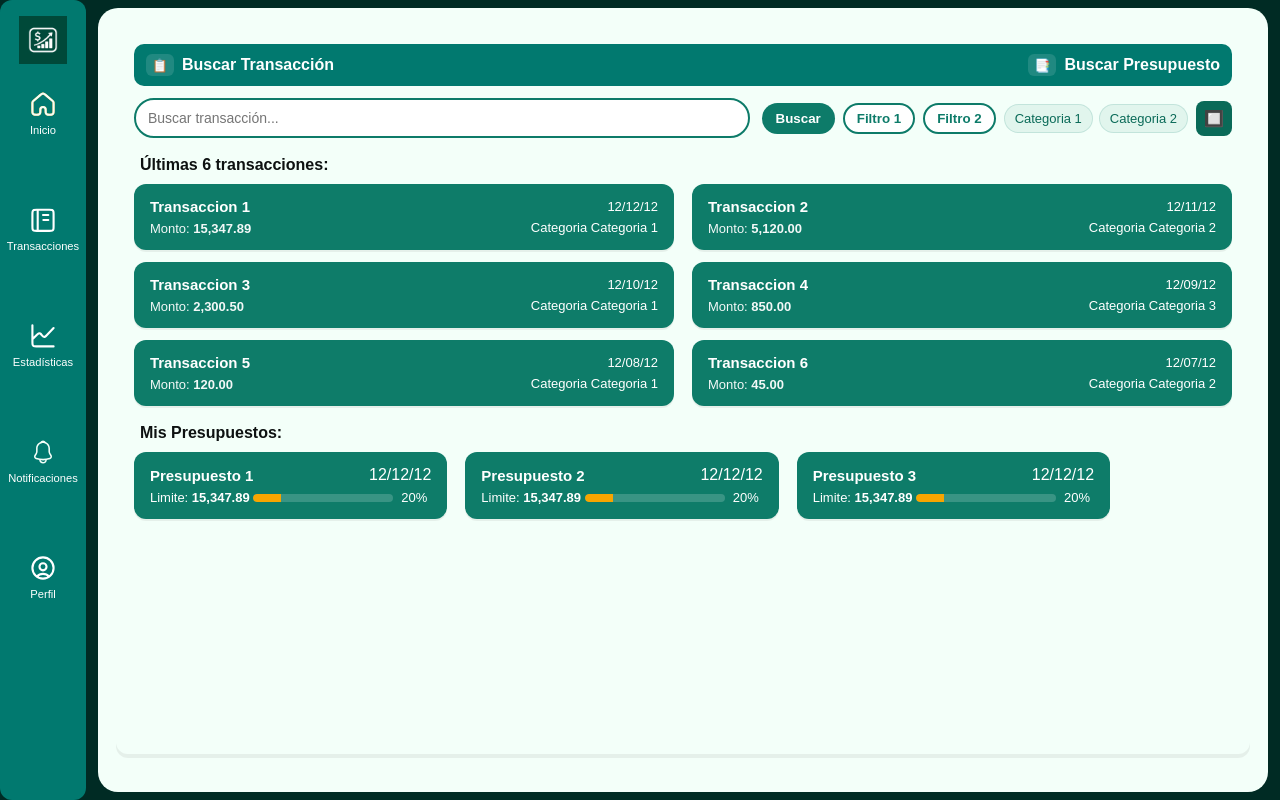
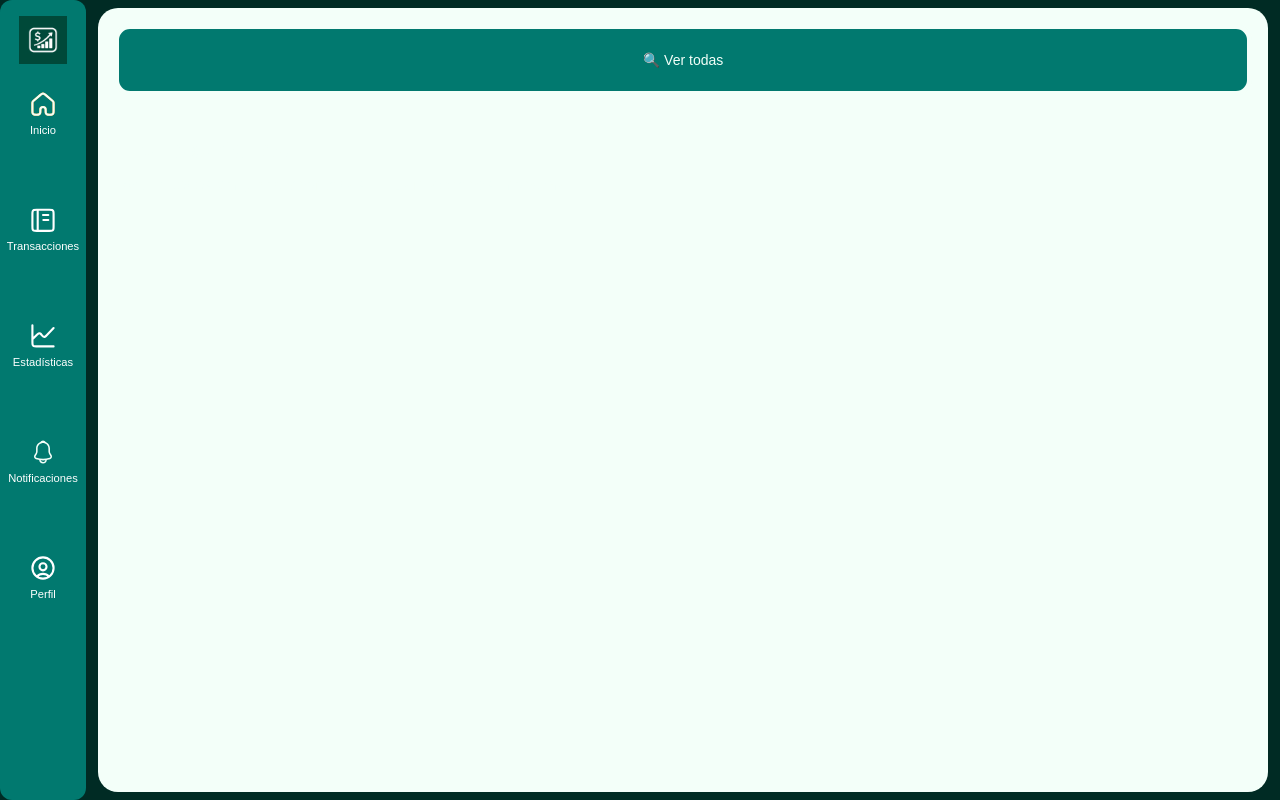
Before and after one commit to NeftaliGC/Budgment-Web, a Next.js app in the folder budgment/frontend/: page /transacciones in a window 1280 px wide. Built offline with nearby package versions, Linux system fonts and the light colour scheme.

Commit message:
Javi Agrego los div en cada uno de los tres

```diff
--- a/budgment/frontend/src/app/transacciones/page.tsx
+++ b/budgment/frontend/src/app/transacciones/page.tsx
@@ -1,71 +1,19 @@
-"use client";
+import ContentSection from "@/components/ContentSection";
+import { ActionBarList } from "@/components/actionbar/actionbar";
 
-import React, { useMemo, useState } from "react";
-import styles from "@/styles/transacciones/transacciones.module.css";
-import SearchBar from "../../components/transacciones/SearchBar";
-import TransactionsGrid from "../../components/transacciones/TransactionsGrid";
-import BudgetCard from "../../components/transacciones/BudgetCard";
-import { TRANSACTIONS_MOCK, BUDGETS_MOCK } from "../../components/transacciones/TransaccionesMocks";
+export default function TransaccionesPage() {
 
-export default function TransaccionesPage(): React.ReactElement {
-  const [query, setQuery] = useState("");
-  const [view, setView] = useState<"grid" | "list">("grid");
-  const [activeFilter, setActiveFilter] = useState<string | null>(null);
-
-  const transactions = useMemo(() => {
-    const q = query.trim().toLowerCase();
-    return TRANSACTIONS_MOCK.filter((t) => {
-      const matchesQuery =
-        q === "" ||
-        t.title.toLowerCase().includes(q) ||
-        t.category.toLowerCase().includes(q) ||
-        t.amount.toString().includes(q);
-      const matchesFilter = !activeFilter || t.category === activeFilter;
-      return matchesQuery && matchesFilter;
-    });
-  }, [query, activeFilter]);
-
-  const budgets = BUDGETS_MOCK;
+  const acciones = [
+    {label: "🔍 Ver todas"},
+  ]
 
   return (
-    <main className={styles.page}>
-      <div className={styles.panel}>
-        <header className={styles.topbar}>
-          <div className={styles.filtersRow}>
-            <div className={styles.sectionTitle}>
-              <span className={styles.titleBadge}>📋</span>
-              Buscar Transacción
-            </div>
-            <div className={styles.sectionTitleRight}>
-              <span className={styles.titleBadge}>📑</span>
-              Buscar Presupuesto
-            </div>
-          </div>
+    <div>
+      <ActionBarList actions={acciones} />
+      <ContentSection title="Transacciones">
+        <p>Aquí puedes ver y gestionar todas tus transacciones financieras.</p>
+      </ContentSection>
 
-          <SearchBar
-            value={query}
-            onChange={(v) => setQuery(v)}
-            onToggleView={() => setView((s) => (s === "grid" ? "list" : "grid"))}
-            viewMode={view}
-            onFilterClick={(f) => setActiveFilter((cur) => (cur === f ? null : f))}
-            activeFilter={activeFilter}
-          />
-        </header>
-
-        <section className={styles.section}>
-          <h3 className={styles.sectionHeader}>Últimas 6 transacciones:</h3>
-          <TransactionsGrid items={transactions.slice(0, 6)} view={view} />
-        </section>
-
-        <section className={styles.section}>
-          <h3 className={styles.sectionHeader}>Mis Presupuestos:</h3>
-          <div className={styles.budgetsRow}>
-            {budgets.map((b) => (
-              <BudgetCard key={b.id} budget={b} />
-            ))}
-          </div>
-        </section>
-      </div>
-    </main>
+    </div>
   );
 }
```
Also changed, not shown: budgment/frontend/src/app/estadisticas/page.tsx (+62 -3 lines).
